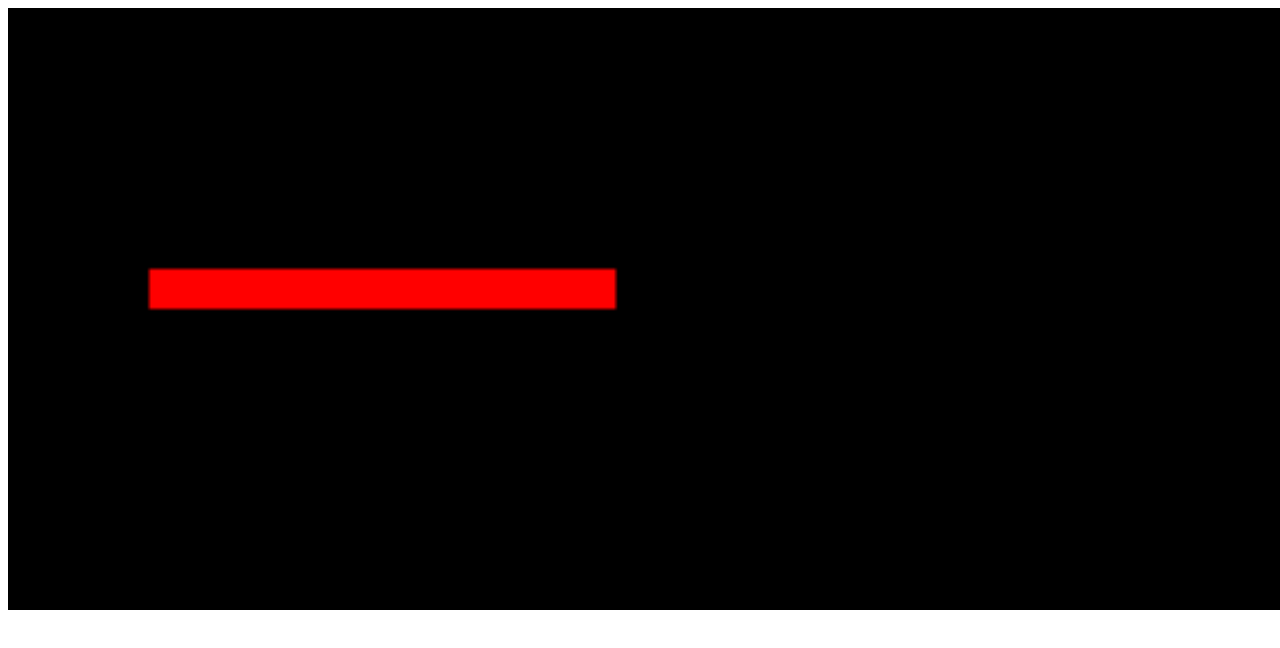
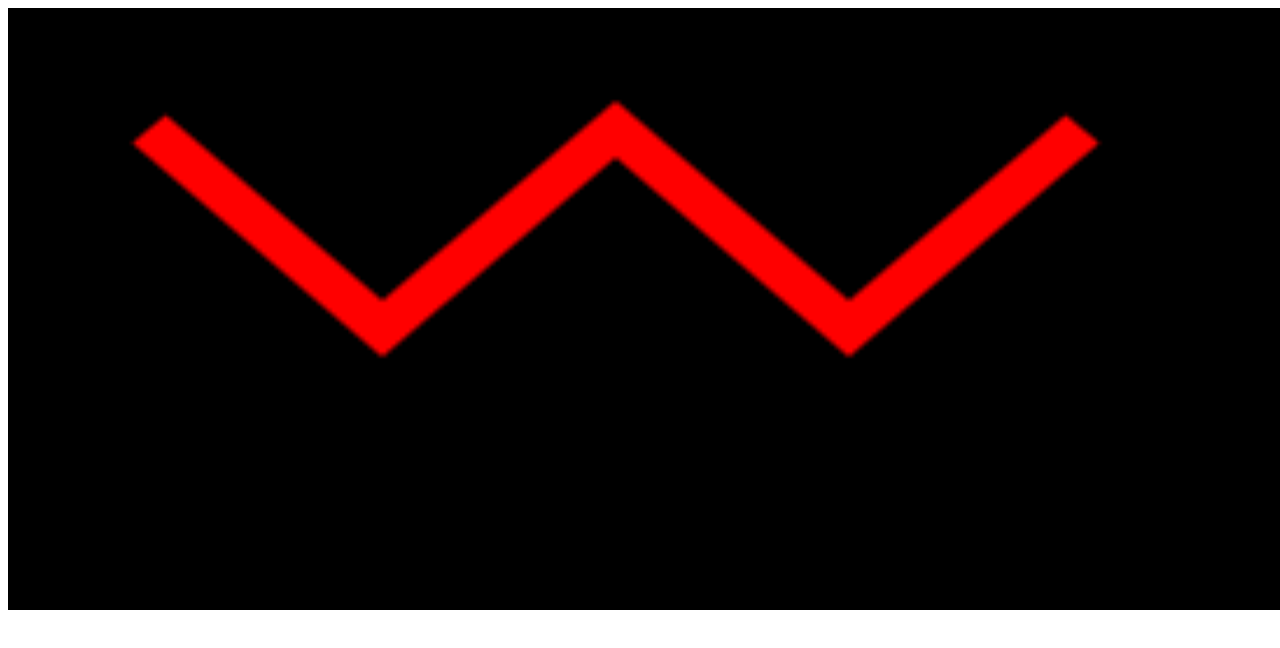
Before and after one commit to sandeepghimire77/Canvas_Geolib_Graphics, a plain HTML site: page geloib/index.html in a window 1280 px wide. Shown: the top 648 px of the page. Drawn offline with Linux system fonts and the light colour scheme.

Commit message:
complex lines

```diff
--- a/geloib/canvas-script.js
+++ b/geloib/canvas-script.js
@@ -2,16 +2,18 @@
 window.onload = function () {
 
   // Definitions
-  var canvas = document.getElementById("line-canvas");
-  var context = canvas.getContext("2d");
+  var canvas = document.getElementById("multi-line-canvas");
+  var context = canvas.getContext("2d"); // get context 2D
 
   // Draw line steps
   context.beginPath(); // reset the context state
   context.strokeStyle = "red"; // color of the line
   context.lineWidth = 10; // thickness of the line
-  context.moveTo(30, 70); // moveTo(x,y) -> starting point of the line
-  context.lineTo(130, 70); // line(x,y) -> end point of the line
+  context.moveTo(30, 30); // moveTo(x,y) -> starting point of the line
+  context.lineTo(80, 80); // line(x,y) -> end point of the line
+  context.lineTo(130, 30); // line(x,y) -> end point of the line
+  context.lineTo(180, 80); // line(x,y) -> end point of the line
+  context.lineTo(230, 30); // line(x,y) -> end point of the line
   context.stroke(); // draws the line
 
-
 }
--- a/geloib/index.html
+++ b/geloib/index.html
@@ -6,7 +6,7 @@
     <link href="style.css" rel="stylesheet" />
   </head>
   <body>
-  <canvas id="line-canvas">
+  <canvas id="multi-line-canvas">
 
       THIS IS FALLBACK MESSAGE FOR OLD BROWSERS
 
--- a/geloib/style.css
+++ b/geloib/style.css
@@ -1,9 +1,9 @@
-#line-canvas{
+#multi-line-canvas{
   border: 1px solid black;
   /* center align */
   display: block;
   width: 1400px;
   height: 600px;
   margin: 0 auto;
-  background-color: black;
+background-color: black;
 }
```
Also changed, not shown: 1 other file.
